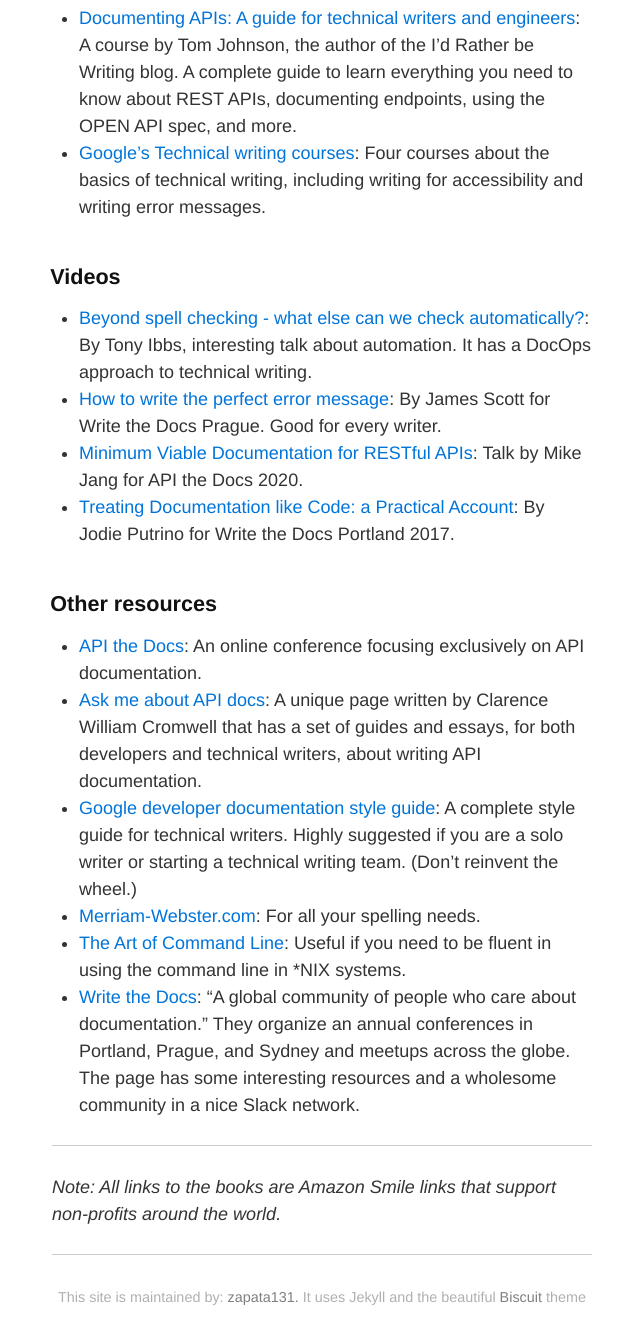
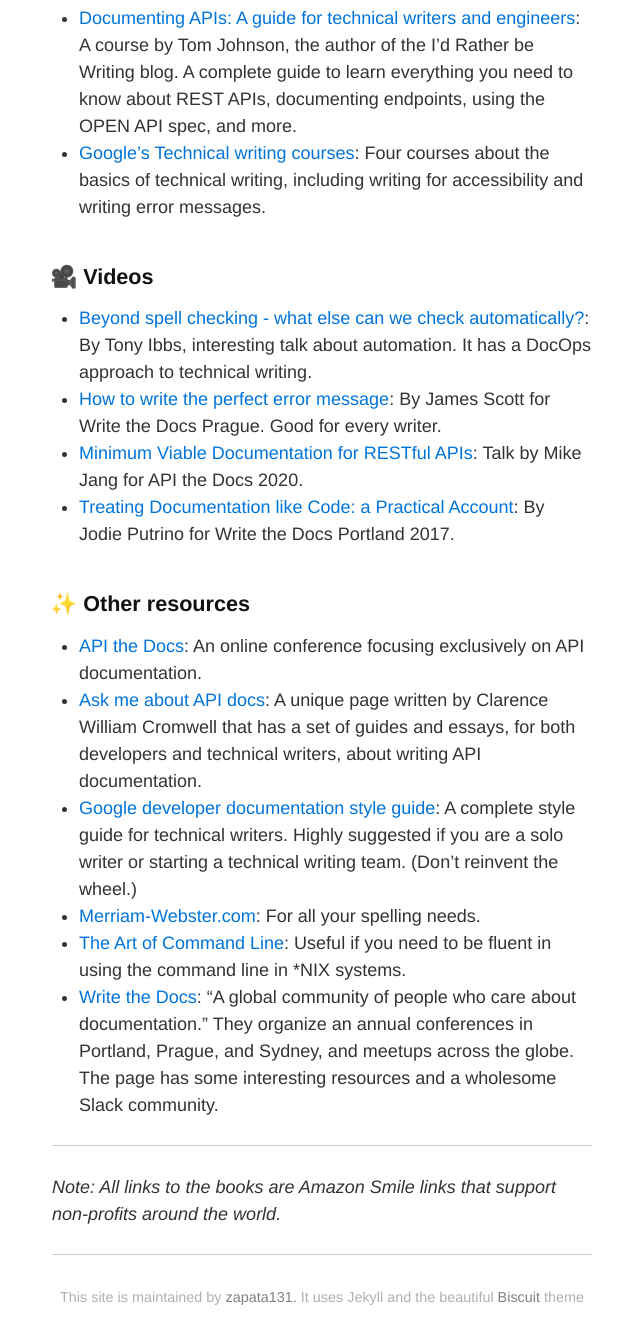
Before and after one commit to zapata131/TW-links, a Jekyll site: the page built from twlinks/index.md, in a window 1280 px wide and 1400 px high, scrolled down 1602 px. Shown: the top 1344 px of the window, without its empty margins (318-958 px from the left). Built offline with Jekyll 4.4.1, drawn with Linux system fonts in a browser that asks for light colours; some of the changed text lies outside the part shown.

Commit message:
Changes te footer and the page.

```diff
--- a/twlinks/_includes/scripts.html
+++ b/twlinks/_includes/scripts.html
@@ -1,5 +1,5 @@
 <div id="footer">
 <center>
-<small> This site is maintained by: <a href="zapata131.com">zapata131.</a> It uses Jekyll and the beautiful <a href="https://sblisesivdin.github.io/biscuit">Biscuit</a> theme</small>
+<small> This site is maintained by <a href="https://zapata131.com">zapata131.</a> It uses Jekyll and the beautiful <a href="https://sblisesivdin.github.io/biscuit">Biscuit</a> theme</small>
 </center>
 </div>
--- a/twlinks/index.md
+++ b/twlinks/index.md
@@ -11,7 +11,7 @@ industry.
 
 ---
 
-## Blogs
+## 📝 Blogs
 
 - [I'd Rather be Writing](https://idratherbewriting.com/ref=technicalwriting.link): Written by Tom
   Johnson, a technical writer working at Google. He has interesting post series
@@ -24,7 +24,7 @@ industry.
   and technical writing, plus the way she guides you through her thinking process
   make this blog an interesting read.
 
-## Books
+## 📚 Books
 
 Books about technical writing:
 
@@ -55,7 +55,7 @@ Books about UX writing:
   By Torrey Podmajersky, this book is a good read if you are involved with UX
   writing or want to learn more about the subject.
 
-## Courses
+## 🎓 Courses
 
 - [Documenting APIs: A guide for technical writers and engineers](https://idratherbewriting.com/learnapidoc/):
   A course by Tom Johnson, the author of the I'd Rather be Writing blog. A
@@ -65,7 +65,7 @@ Books about UX writing:
   Four courses about the basics of technical writing, including writing for
   accessibility and writing error messages.
 
-## Videos
+## 🎥 Videos
 
 - [Beyond spell checking - what else can we check automatically?](https://www.youtube.com/watch?v=8NukYx5ggCM):
   By Tony Ibbs, interesting talk about automation. It has a DocOps approach to
@@ -77,7 +77,7 @@ Books about UX writing:
 - [Treating Documentation like Code: a Practical Account](https://www.youtube.com/watch?v=Mzu-c-FoOdw/ref=technicalwriting.link):
   By Jodie Putrino for Write the Docs Portland 2017.
 
-## Other resources
+## ✨ Other resources
 
 - [API the Docs](https://apithedocs.org/): An online conference focusing
   exclusively on API documentation.
@@ -92,8 +92,8 @@ Books about UX writing:
   Useful if you need to be fluent in using the command line in *NIX systems.
 - [Write the Docs](https://www.writethedocs.org/): "A global community of people
   who care about documentation." They organize an annual conferences in Portland,
-  Prague, and Sydney and meetups across the globe. The page has some interesting
-  resources and a wholesome community in a nice Slack network.
+  Prague, and Sydney, and meetups across the globe. The page has some interesting
+  resources and a wholesome Slack community.
 
 ---
 
```
